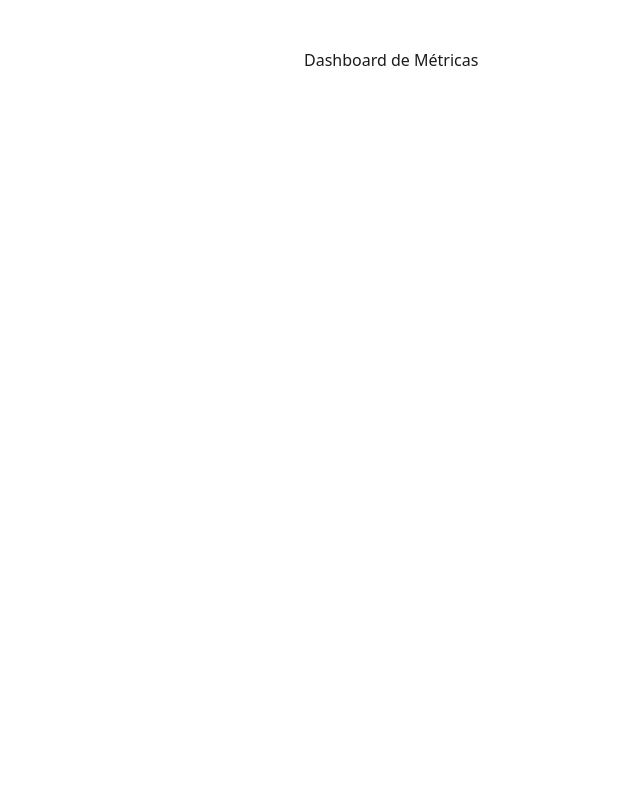
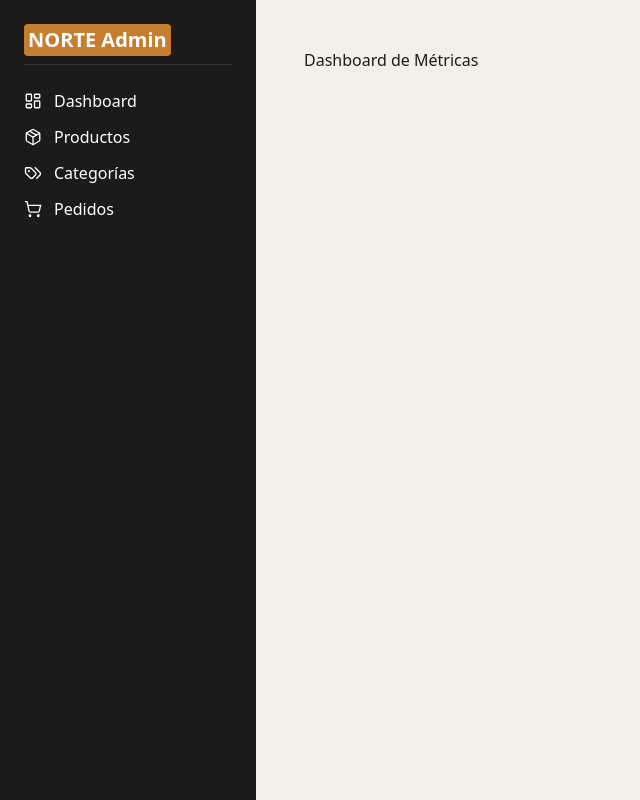
Before and after one commit to gaby28894178/NorteProget, a React (Vite) app in the folder frontend/: page /admin/dashboard in a window 1280 px wide. Shown: the whole page, without its empty margins (0-640 px from the left). Built offline with nearby package versions, Linux system fonts and the light colour scheme; no server answers.

Commit message:
refactor(styles): centralizar el design system en tokens @theme

```diff
--- a/frontend/src/main.jsx
+++ b/frontend/src/main.jsx
@@ -14,5 +14,5 @@ createRoot(document.getElementById("root")).render(
         <App />
       </CartProvider>
     </AuthProvider>
-  </StrictMode>
+  </StrictMode>,
 );
--- /dev/null
+++ b/frontend/src/styles/components.css
@@ -0,0 +1,56 @@
+/* ============================================
+   Design System NORTE — Componentes
+   Clases reutilizables de botones, inputs y tabs.
+   ============================================ */
+
+@layer components {
+  /* === Botones primarios === */
+  .btn-primary {
+    @apply inline-flex cursor-pointer items-center justify-center gap-2 rounded-btn bg-mostaza px-6 py-3 text-sm font-medium text-white transition-colors hover:bg-mostaza-4 disabled:cursor-not-allowed disabled:opacity-50;
+  }
+
+  .btn-primary-outline {
+    @apply inline-flex cursor-pointer items-center justify-center gap-2 rounded-btn border border-mostaza bg-transparent px-6 py-3 text-sm font-medium text-mostaza transition-colors hover:bg-mostaza hover:text-white disabled:cursor-not-allowed disabled:opacity-50;
+  }
+
+  /* === Botones secundarios === */
+  .btn-secondary {
+    @apply inline-flex cursor-pointer items-center justify-center gap-2 rounded-btn border border-verde-5 bg-transparent px-6 py-3 text-sm font-medium text-verde-5 transition-colors hover:bg-verde-5 hover:text-white disabled:cursor-not-allowed disabled:opacity-50;
+  }
+
+  .btn-secondary-filled {
+    @apply inline-flex cursor-pointer items-center justify-center gap-2 rounded-btn bg-verde-5 px-6 py-3 text-sm font-medium text-white transition-colors hover:bg-verde-4 disabled:cursor-not-allowed disabled:opacity-50;
+  }
+
+  /* === Inputs === */
+  .input-field {
+    @apply w-full rounded-md border border-gris-piedra bg-white px-3 py-2 text-sm outline-none transition focus:border-mostaza focus:ring-2 focus:ring-mostaza/30;
+  }
+
+  .input-search {
+    @apply w-full rounded-full border border-gris-piedra bg-off-white px-4 py-2 text-sm outline-none transition placeholder:text-negro-calido/40 focus:border-mostaza focus:ring-2 focus:ring-mostaza/30;
+  }
+
+  /* === Tabs === */
+  .tab-item {
+    @apply cursor-pointer px-4 py-2 text-sm font-medium text-negro-calido/60 transition-colors hover:text-negro-calido;
+  }
+
+  .tab-item-active {
+    @apply border-b-2 border-mostaza px-4 py-2 text-sm font-medium text-mostaza;
+  }
+
+  /* === Admin: aislamiento del panel === */
+  .admin-root {
+    font-size: 16px;
+    line-height: 1.5;
+    color: var(--color-negro-calido);
+  }
+
+  /* El admin ocupa todo el ancho, sin el centrado de la plantilla. */
+  #root:has(.admin-root) {
+    width: auto;
+    max-width: none;
+    margin: 0;
+  }
+}
--- a/frontend/src/styles/globals.css
+++ b/frontend/src/styles/globals.css
@@ -1,14 +1,79 @@
 @import "tailwindcss";
-@import "./variables.css";
+@import "./components.css";
 
+/* ============================================
+   Design System NORTE — Tokens
+   Tailwind v4 no lee tailwind.config.js, por eso
+   los tokens se declaran aquí con @theme.
+   Nombres oficiales del design system + alias norte-*.
+   ============================================ */
+@theme {
+  /* Font Families */
+  --font-heading: "Roboto Condensed", sans-serif;
+  --font-body: "Roboto", sans-serif;
+
+  /* Colors base */
+  --color-negro-calido: #1c1b19;
+  --color-off-white: #f3efe7;
+  --color-mostaza: #c77d2e;
+  --color-verde-bosque: #33402f;
+  --color-gris-piedra: #d8d2c4;
+
+  /* Color Scale: Mostaza (#C77D2E) */
+  --color-mostaza-0: #ffffff;
+  --color-mostaza-05: #f9f2ea;
+  --color-mostaza-1: #f4e5d5;
+  --color-mostaza-15: #eed8c0;
+  --color-mostaza-2: #e9cbab;
+  --color-mostaza-3: #ddb182;
+  --color-mostaza-4: #d29758;
+  --color-mostaza-5: #c77d2e;
+  --color-mostaza-6: #9f6425;
+  --color-mostaza-7: #774b1c;
+  --color-mostaza-8: #503212;
+  --color-mostaza-85: #3c260e;
+  --color-mostaza-9: #281909;
+  --color-mostaza-95: #140d05;
+  --color-mostaza-10: #000000;
+
+  /* Color Scale: Verde Bosque (#33402F) */
+  --color-verde-0: #c7d3c3;
+  --color-verde-05: #b8c4b4;
+  --color-verde-1: #a9b6a5;
+  --color-verde-15: #9ba797;
+  --color-verde-2: #8c9888;
+  --color-verde-3: #6e7b6a;
+  --color-verde-4: #515d4d;
+  --color-verde-5: #33402f;
+  --color-verde-6: #293326;
+  --color-verde-7: #1f261c;
+  --color-verde-8: #141a13;
+  --color-verde-85: #0f130e;
+  --color-verde-9: #0a0d09;
+  --color-verde-95: #050605;
+  --color-verde-10: #000000;
+
+  /* Alias NORTE */
+  --color-norte-dark: #1c1b19;
+  --color-norte-bg: #f3efe7;
+  --color-norte-mustard: #c77d2e;
+  --color-norte-forest: #33402f;
+  --color-norte-stone: #d8d2c4;
+
+  /* Radio de border (design system) */
+  --radius-btn: 8px;
+  --radius-card: 8px;
+}
+
+/* ============ Estilos de base ============ */
 html {
   scroll-behavior: smooth;
 }
 
 body {
-  font-family: var(--font-primary);
-  background-color: var(--color-white);
-  color: var(--color-text);
+  background-color: var(--color-off-white);
+  color: var(--color-negro-calido);
+  font-family: var(--font-body);
   line-height: 1.6;
 }
 
@@ -24,11 +89,21 @@ img {
   display: block;
 }
 
+/* Forzar trazo geométrico y recto en los iconos SVG (Lucide / react-icons) */
+svg[stroke="currentColor"][fill="none"] {
+  stroke-linecap: square !important;
+  stroke-linejoin: miter !important;
+  stroke-width: 1.75px;
+  /* Un grosor de 1.5px a 1.75px le da ese acabado limpio */
+}
+
 h1,
 h2,
 h3,
 h4,
 h5,
-h6 {
+h6,
+.font-heading {
+  font-family: var(--font-heading);
   line-height: 1.2;
 }
--- a/frontend/tailwind.config.js
+++ b/frontend/tailwind.config.js
@@ -5,11 +5,11 @@ export default {
     extend: {
       colors: {
         norte: {
-          dark: "#1C1B19", // Texto y base
-          bg: "#F3EFE7", // Off-white fondo
-          mustard: "#C77D2E", // Acento principal
-          forest: "#33402F", // Acento secundario
-          stone: "#D8D2C4", // Bordes y neutros
+          dark: "#1C1B19", // Texto y base (negro cálido)
+          bg: "#F3EFE7", // Fondo (off-white)
+          mustard: "#C77D2E", // Acento principal (mostaza)
+          forest: "#33402F", // Acento secundario (verde bosque)
+          stone: "#D8D2C4", // Bordes y neutros (gris piedra)
         },
       },
     },
```
